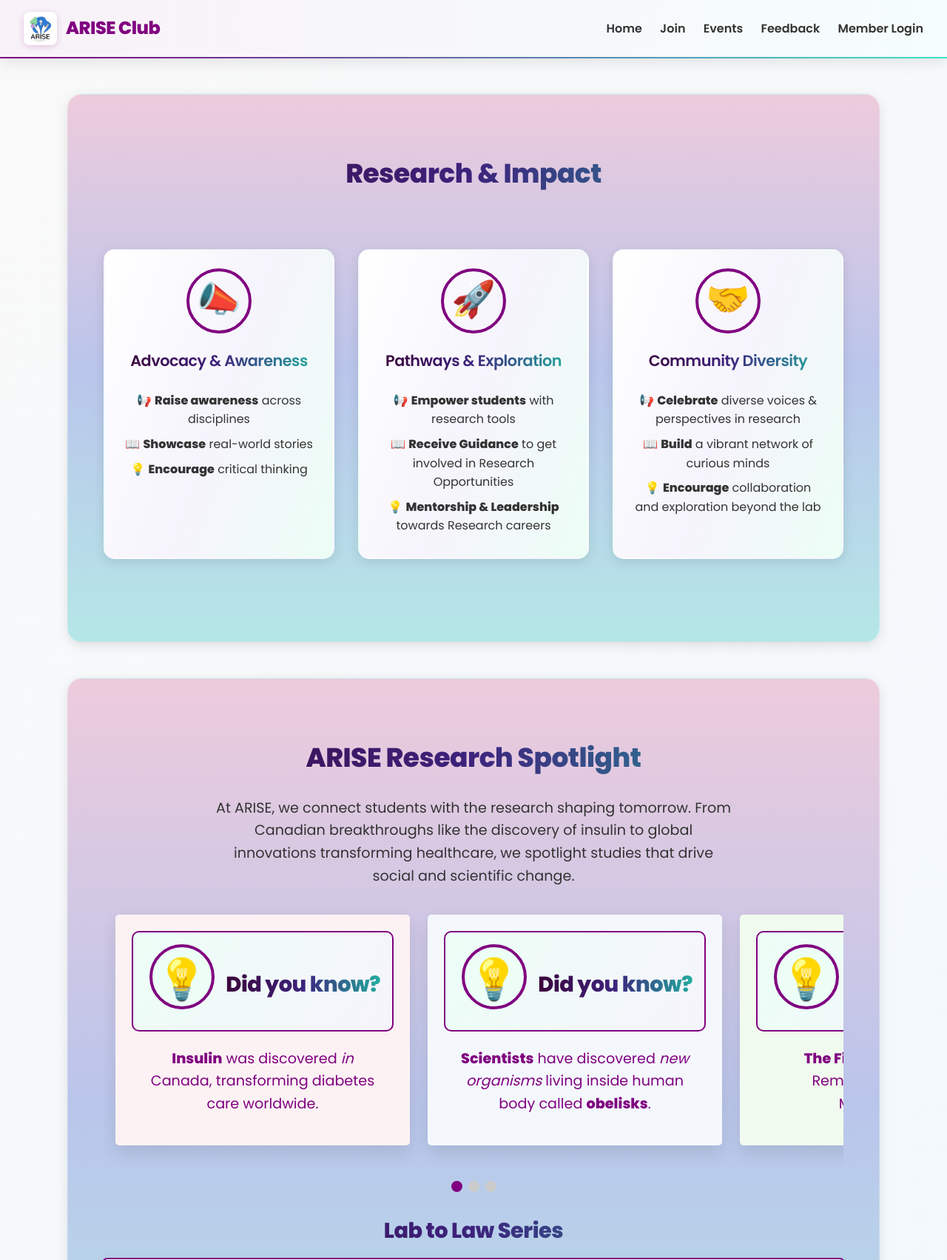
After one commit to toobaj9/Arise-club, a Flask app: template templates/research_impact.html in a window 1280 px wide. The commit adds this page. Shown: the top 1704 px of the page at 74% size. Run offline with Flask 3, Linux system fonts and the light colour scheme; the template is opened without the code that fills it, so the values that code supplies are empty.

Commit message:
feat: added research_impact page to navigation

```diff
--- a/static/styles.css
+++ b/static/styles.css
@@ -215,14 +215,16 @@ section {
   grid-template-columns: repeat(auto-fit, minmax(300px, 1fr));
   gap: 2rem;
   margin-bottom: 4rem;
+  padding-top: 50px;
 }
 
 .why-card {
-  background: white;
-  padding: 2rem;
+  background: linear-gradient(110deg, #ffffff, #F6F4FC, #ECFEF6);
+  padding: 1.5rem;
   border-radius: 15px;
   box-shadow: 0 4px 15px rgba(0,0,0,0.1);
   text-align: center;
+  padding-bottom: 0.4rem;
   transition: transform 0.3s ease, box-shadow 0.3s ease;
   border: 2px solid transparent;
 }
@@ -235,13 +237,13 @@ section {
 
 .why-icon {
   font-size: 3rem;
-  margin-bottom: 1rem;
+  margin-bottom: 0.5rem;
   display: block;
 }
 
 .why-card h3 {
   color: purple;
-  margin: 0 0 1rem 0;
+  margin: 0 0 0.5rem 0;
   font-size: 1.3rem;
   font-weight: 600;
 }
@@ -251,6 +253,130 @@ section {
   line-height: 1.6;
   margin: 0;
   font-size: 0.95rem;
+}
+
+.why-icon {
+	width: 80px;
+	height: 80px;
+	border-radius: 70%;
+	display: block;
+	border: 4px solid purple;
+	margin: 0 auto 20px auto;
+
+}
+
+/* research impact */
+.fact-box {
+	margin: 20px auto;
+	padding: 1.5rem;
+	background-color: white;
+	border-radius: 5px;
+	box-shadow: 0 10px 25px rgba(0,0,0,0.1);
+	text-align: center;
+	transition: transform 0.3s ease, box-shadow 0.3s ease;
+	width: 80%;
+	max-width: 350px;
+	flex-shrink: 0;
+}
+
+.fact-container {
+	display: flex;
+	gap: 1.5rem;
+	overflow-x: scroll;
+	padding: 1rem;
+	scroll-snap-type: x mandatory;
+}
+
+.fact-box {
+	scroll-snap-align: center;
+}
+
+.fact-container::-webkit-scrollbar {
+  display: none;
+}
+.fact-container {
+	-ms-overflow-style: none;
+	scrollbar-width: none;
+}
+
+.carousel-nav {
+	display: flex;
+	justify-content: center;
+	gap: 8px;
+	margin-top: 12px;
+}
+
+.carousel-button {
+	width: 15px;
+	height: 15px;
+	background: #ccc;
+	border-radius: 50%;
+	cursor: pointer;
+}
+
+.carousel-button.active {
+	background: purple;
+}
+
+.fact-box:hover, .lab-container:hover, .arise-change:hover {
+  transform: translateY(-5px);
+  box-shadow: 0 8px 25px rgba(0,0,0,0.15);
+  border-color: purple;
+}
+
+.lab-container {
+	padding: 15px;
+	background-color: white;
+	outline: 2px solid purple;
+	margin: auto;
+	border-radius: 5px;
+	display: flex;
+	gap: 1.6rem;
+	box-shadow: 0 10px 25px rgba(0,0,0,0.1);
+	transition: transform 0.3s ease, box-shadow 0.3s ease;
+}
+
+.learn-more {
+	display: flex;
+	flex-wrap: wrap;
+	justify-content: center;
+	border-radius: 30px;
+	max-width: 130px;
+	padding: 10px;
+	margin-top: 15px;
+	background: linear-gradient(90deg, purple, turquoise);
+	color: white;
+	align-items: center;
+	font-size: 1.1rem;
+	margin: 20px auto;
+	cursor: pointer;
+}
+
+.don-links {
+	display: flex;
+	flex-wrap: wrap;
+	gap: 1rem;
+	justify-content: center;
+	font-size: 1.1rem;
+	margin: 20px auto;
+	cursor: pointer;
+
+}
+.arise-change {
+	padding: 15px;
+	margin: auto;
+	display: flex;
+	gap: 1.6rem;
+	border-radius: 5px;
+	box-shadow: 0 10px 25px rgb(41, 10, 51, 0.4);
+	transition: transform 0.3s ease, box-shadow 0.3s ease;
+}
+
+
+
+.learn-more a{
+	text-decoration: none;
+	color: white;
 }
 
 .testimonials {
--- a/templates/events.html
+++ b/templates/events.html
@@ -26,6 +26,7 @@
         <a href="{{ url_for('feedback') }}">Feedback</a>
         <a href="{{ url_for('login') }}">Member Login</a>
       {% endif %}
+      <a href="{{ url_for('research_impact') }}">Research Impact</a>
     </div>
   </nav>
 
--- a/templates/feedback.html
+++ b/templates/feedback.html
@@ -26,6 +26,7 @@
         <a href="{{ url_for('feedback') }}">Feedback</a>
         <a href="{{ url_for('login') }}">Member Login</a>
       {% endif %}
+      <a href="{{ url_for('research_impact') }}">Research Impact</a>
     </div>
   </nav>
   <section class="feedback">
--- a/templates/index.html
+++ b/templates/index.html
@@ -27,6 +27,7 @@
         <a href="{{ url_for('feedback') }}">Feedback</a>
         <a href="{{ url_for('login') }}">Member Login</a>
       {% endif %}
+      <a href="{{ url_for('research_impact') }}">Research Impact</a>
     </div>
   </nav>
 
--- a/templates/join.html
+++ b/templates/join.html
@@ -26,6 +26,7 @@
         <a href="{{ url_for('feedback') }}">Feedback</a>
         <a href="{{ url_for('login') }}">Member Login</a>
       {% endif %}
+      <a href="{{ url_for('research_impact') }}">Research Impact</a>
     </div>
   </nav>
   <section class="join">
--- a/templates/login.html
+++ b/templates/login.html
@@ -26,6 +26,7 @@
         <a href="{{ url_for('feedback') }}">Feedback</a>
         <a href="{{ url_for('login') }}">Member Login</a>
       {% endif %}
+      <a href="{{ url_for('research_impact') }}">Research Impact</a>
     </div>
   </nav>
 
--- /dev/null
+++ b/templates/research_impact.html
@@ -0,0 +1,217 @@
+<!DOCTYPE html>
+<html lang="en">
+<head>
+  <meta charset="UTF-8">
+  <meta name="viewport" content="width=device-width, initial-scale=1.0">
+  <title>UTSC Arise</title>
+  <link href="https://fonts.googleapis.com/css2?family=Poppins:wght@400;600;800&display=swap" rel="stylesheet">
+  <link rel="stylesheet" href="{{ url_for('static', filename='styles.css') }}">
+</head>
+<body>
+  <!-- Navbar -->
+  <nav>
+    <a href="{{ url_for('home') }}" class="logo-container">
+      <img src="{{ url_for('static', filename='images/logo.png') }}" alt="Arise Club Logo" class="logo-img">
+      <span class="logo-text">ARISE Club</span>
+    </a>
+    <div class="nav-links">
+      <a href="{{ url_for('home') }}">Home</a>
+      {% if 'user_id' in session %}
+        <a href="{{ url_for('events') }}">Events</a>
+        <a href="{{ url_for('feedback') }}">Feedback</a>
+        <a href="{{ url_for('resources') }}">Resources</a>
+        <a href="{{ url_for('logout') }}">Logout</a>
+      {% else %}
+        <a href="{{ url_for('join') }}">Join</a>
+        <a href="{{ url_for('events') }}">Events</a>
+        <a href="{{ url_for('feedback') }}">Feedback</a>
+        <a href="{{ url_for('login') }}">Member Login</a>
+      {% endif %}
+    </div>
+  </nav>
+
+  <section class="mission">
+    <h2>Research & Impact</h2>
+    <div class="why-grid">
+      <div class="why-card">
+		  <div class="why-icon">📣</div>
+		  <h3>Advocacy & Awareness</h3>
+		  <ul style="list-style: none; padding: 0; text-align: center; display: inline-block;">
+			<li style="margin-bottom: 8px;">📢 <strong>Raise awareness</strong> across disciplines</li>
+			<li style="margin-bottom: 8px;">📖 <strong>Showcase</strong> real-world stories</li>
+			<li style="margin-bottom: 8px;">💡 <strong>Encourage</strong> critical thinking</li>
+		  </ul>
+	  </div>
+
+	  <div class="why-card">
+		  <div class="why-icon">🚀</div>
+		  <h3>Pathways & Exploration</h3>
+		  <ul style="list-style: none; padding: 0; text-align: center; display: inline-block;">
+			<li style="margin-bottom: 8px;">📢 <strong>Empower students</strong> with research tools</li>
+			<li style="margin-bottom: 8px;">📖 <strong>Receive Guidance</strong> to get involved in Research Opportunities </li>
+			<li style="margin-bottom: 8px;">💡 <strong>Mentorship & Leadership</strong> towards Research careers</li>
+		  </ul>
+	  </div>
+	  <div class="why-card">
+		  <div class="why-icon">🤝</div>
+		  <h3>Community Diversity</h3>
+		  <ul style="list-style: none; padding: 0; text-align: center; display: inline-block;">
+			<li style="margin-bottom: 8px;">📢 <strong>Celebrate</strong> diverse voices & perspectives in research</li>
+			<li style="margin-bottom: 8px;">📖 <strong>Build</strong> a vibrant network of curious minds</li>
+			<li style="margin-bottom: 8px;">💡 <strong>Encourage</strong> collaboration and exploration beyond the lab</li>
+		  </ul>
+	  </div>
+
+
+    </div>
+  </section>
+
+  <!-- Mission -->
+  <section class="mission">
+    <h2>ARISE Research Spotlight</h2>
+    <p>At ARISE, we connect students with the research shaping tomorrow. From Canadian breakthroughs like the discovery of insulin to global innovations transforming healthcare, we spotlight studies that drive social and scientific change.</p>
+
+	<div class="carousel">
+		<div class="fact-container">
+			<div class="fact-box" style="background: #FCF2F4">
+				<div style="margin: 0px auto; padding: 1rem; padding-bottom: 0.5rem; outline-style: solid; outline-color: purple; outline-width: 2px; background: linear-gradient(300deg, #F6F4FC, #ECFEF6); border-radius: 8px;">
+					<div style="display: flex; align-items: center; gap: 10px; flex-wrap: wrap;">
+					  <div class="why-icon" style="font-size: 3.4rem; background-color: #ECFEF6;">💡</div>
+					  <h3 class="text-h3" style="margin: 0;">Did you know?</h3>
+					</div>
+				</div>
+				<p style="color: purple; padding: 1rem; padding-top: 1.5rem; text-align: center;"><strong>Insulin</strong> was discovered <em>in</em> Canada, transforming diabetes care worldwide.</p>
+			</div>
+			<div class="fact-box" style="background: #F4F8FD;">
+				<div style="margin: 0px auto; padding: 1rem; padding-bottom: 0.5rem; outline-style: solid; outline-color: purple; outline-width: 2px; background: linear-gradient(300deg, #F6F4FC, #ECFEF6); border-radius: 8px;">
+					<div style="display: flex; align-items: center; gap: 10px; flex-wrap: wrap;">
+					  <div class="why-icon" style="font-size: 3.4rem; background-color: #ECFEF6;">💡</div>
+					  <h3 class="text-h3" style="margin: 0;">Did you know?</h3>
+					</div>
+				</div>
+				<p style="color: purple; padding: 1rem; padding-top: 1.5rem; text-align: center;"><strong>Scientists</strong> have discovered <em>new organisms</em> living inside human body called <strong>obelisks</strong>.</p>
+			</div>
+			<div class="fact-box" style="background: #F1FAEE;">
+				<div style="margin: 0px auto; padding: 1rem; padding-bottom: 0.5rem; outline-style: solid; outline-color: purple; outline-width: 2px; background: linear-gradient(300deg, #F6F4FC, #ECFEF6); border-radius: 8px;">
+					<div style="display: flex; align-items: center; gap: 10px; flex-wrap: wrap;">
+					  <div class="why-icon" style="font-size: 3.4rem; background-color: #ECFEF6;">💡</div>
+					  <h3 class="text-h3" style="margin: 0;">Did you know?</h3>
+					</div>
+				</div>
+				<p style="color: purple; padding: 1rem; padding-top: 1.5rem; text-align: center;"><strong>The Fish-inspired</strong> Filter Removes over 99% of Microplastics.</p>
+			</div>
+		</div>
+		<div class="carousel-nav">
+			<span class="carousel-button active"></span>
+			<span class="carousel-button"></span>
+			<span class="carousel-button"></span>
+		</div>
+
+	</div>
+	<h3>Lab to Law Series </h3>
+	<div class="lab-container">
+		<video class="video" height="280" width="280" autoplay muted>
+			<source src="C:\Users\tooba\Downloads\Baseball AI.MP4" type="video/mp4">
+		</video>
+		<div class="lab-content">
+			<h3 style="font-size: 22px;">How AI can predict a pitch's movement?</h3>
+			<p><span style="color: purple; font-weight: italic;">Ever wondered what happens when Baseball meets AI?</span> Professional baseball analytics often use costly stadium grade camera, but it is not cost efficient for minor league games and training! Waterloo steps up the game with PitcherNet. </p>
+			<div class="learn-more">
+				<a href="https://www.instagram.com/p/DQfbNK4ER7-/">Learn More</a>
+			</div>
+		</div>
+	</div>
+
+  </section>
+
+  <!-- why ARISE-->
+  <section class="why-arise">
+    <h2>ARISE for Change</h2>
+    <p class="why-intro">ARISE advocates for a world where research not only advances science but also uplifts communities. Through our advocacy and awareness pillars, we aim to empower students to see research as a catalyst for equity, inclusion, and social progress.</p>
+    <div class="arise-change">
+		<img src="C:\Users\tooba\Downloads\Movember Post.png" width="280px" height="auto">
+		<div class="insta-content">
+			<h3 style="font-size: 22px;"><span style="color: purple;">MOVEMBER:</span> Men's Health Awareness Month</h3>
+			<div class="event-tags" style="justify-content: center;">
+				<span class="tag">#ARISE4Change</span>
+				<span class="tag">#ResearchForImpact</span>
+			</div>
+			<p>Movember is an annual movement held every November that raises awareness for men's health focussing on <em>Prostate cancer, Testicular cancer, Men's mental health & suicide prevention.</em></p>
+			<h3 style="font-size: 20px;">Donate to support the cause</h3>
+			<div class="don-links">
+				<a href="https://donate.cancer.ca/page/ca-general?ccs_campaign=alwaysonsearch2025&ccs_id=15687&msclkid=b7b25774fd531069171c3e2300d5844b&s_src=cpc-google-alwaysonsearch2025&s_subsrc=alwaysonsearch2025-ao&utm_campaign=alwaysonsearch2025&utm_content=ao-EN&utm_medium=cpc&utm_source=bing"  style="color: purple; font-style: italic;">Prostate Cancer Center</a>
+				<a href="https://www.canadahelps.org/en/dn/41035"  style="color: purple; font-style: italic;">Testicular Canada Canada</a>
+			</div>
+			<div class="learn-more">
+				<a href="https://www.instagram.com/p/DQhRrnpkfcB/">Learn More</a>
+			</div>
+		</div>
+	</div>
+
+
+  </section>
+  <script>
+	const fact_container = document.querySelector('.fact-container');
+	const fact_box = document.querySelector('.fact-box');
+	const carousel_btns = document.querySelectorAll('.carousel-button');
+
+	carousel_btns.forEach(function(dot, index) {
+		dot.addEventListener('click', function() {
+			const card_width = fact_box.offsetWidth;
+
+			fact_container.scrollTo({
+				left: card_width * index,
+				behavior: 'smooth',
+			});
+
+			carousel_btns.forEach(function(b) {
+				b.classList.remove('active');
+			});
+			dot.classList.add('active');
+		});
+	});
+
+  </script>
+  <!-- Footer -->
+  <footer class="footer">
+    <div class="footer-content">
+      <div class="footer-section">
+        <div class="footer-logo">
+          <img src="{{ url_for('static', filename='images/logo.png') }}" alt="Arise Club Logo" class="footer-logo-img">
+          <span class="footer-logo-text">ARISE Club</span>
+        </div>
+        <p class="footer-tagline">Empowering students to explore, engage, and drive societal change through research across every discipline.</p>
+      </div>
+
+      <div class="footer-section">
+        <h4>Quick Links</h4>
+        <ul class="footer-links">
+          <li><a href="{{ url_for('home') }}">Home</a></li>
+          <li><a href="{{ url_for('join') }}">Join Us</a></li>
+          <li><a href="{{ url_for('events') }}">Events</a></li>
+          <li><a href="{{ url_for('feedback') }}">Feedback</a></li>
+        </ul>
+      </div>
+
+      <div class="footer-section">
+        <h4>Contact Info</h4>
+        <div class="contact-item">
+          <span>📧 utsc.arise@outlook.com</span>
+        </div>
+        <div class="contact-item">
+          <span>📍 University of Toronto Scarborough</span>
+        </div>
+        <div class="social-links">
+          <a href="https://www.instagram.com/utsc.arise/" target="_blank" class="social-link">
+            📱 Instagram
+          </a>
+        </div>
+      </div>
+    </div>
+
+    <div class="footer-bottom">
+      <p>&copy; 2025 Arise Club - University of Toronto Scarborough. All rights reserved.</p>
+    </div>
+  </footer>
+</body>
+</html>
--- a/templates/resources.html
+++ b/templates/resources.html
@@ -26,6 +26,7 @@
         <a href="{{ url_for('feedback') }}">Feedback</a>
         <a href="{{ url_for('login') }}">Member Login</a>
       {% endif %}
+      <a href="{{ url_for('research_impact') }}">Research Impact</a>
     </div>
   </nav>
 
```
Also changed, not shown: other parts of static/styles.css (+41 -1 lines).
